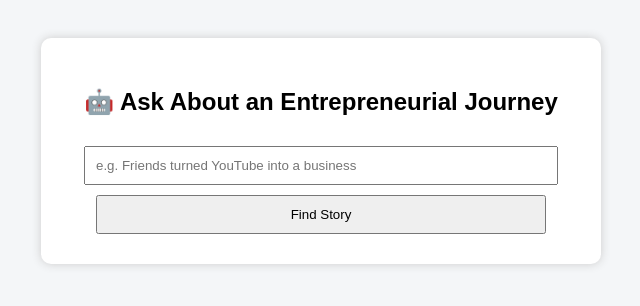
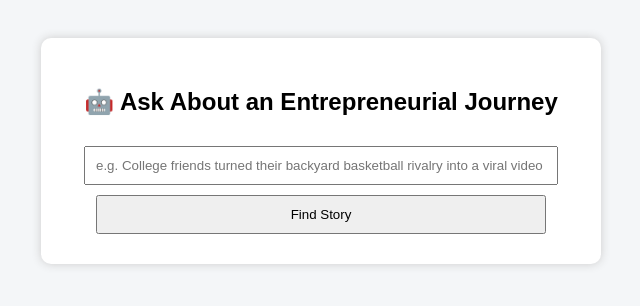
Before and after one commit to swapnilpawar-07/StoryApplication, a Flask app: page /query in a window 1280 px wide. Shown: the top 306 px of the page, without its empty margins (319-959 px from the left). Run offline with Flask 3, Linux system fonts and the light colour scheme; parts of the project's set-up code (start-up, migrations or seed data) failed here and were passed over.

Commit message:
Update query.html

```diff
--- a/templates/query.html
+++ b/templates/query.html
@@ -14,7 +14,7 @@
   <div class="card">
     <h2>🤖 Ask About an Entrepreneurial Journey</h2>
     <form method="POST">
-      <input type="text" name="user_query" placeholder="e.g. Friends turned YouTube into a business" required><br>
+      <input type="text" name="user_query" placeholder="e.g. College friends turned their backyard basketball rivalry into a viral video" required><br>
       <button type="submit">Find Story</button>
     </form>
     {% if error %}
```
